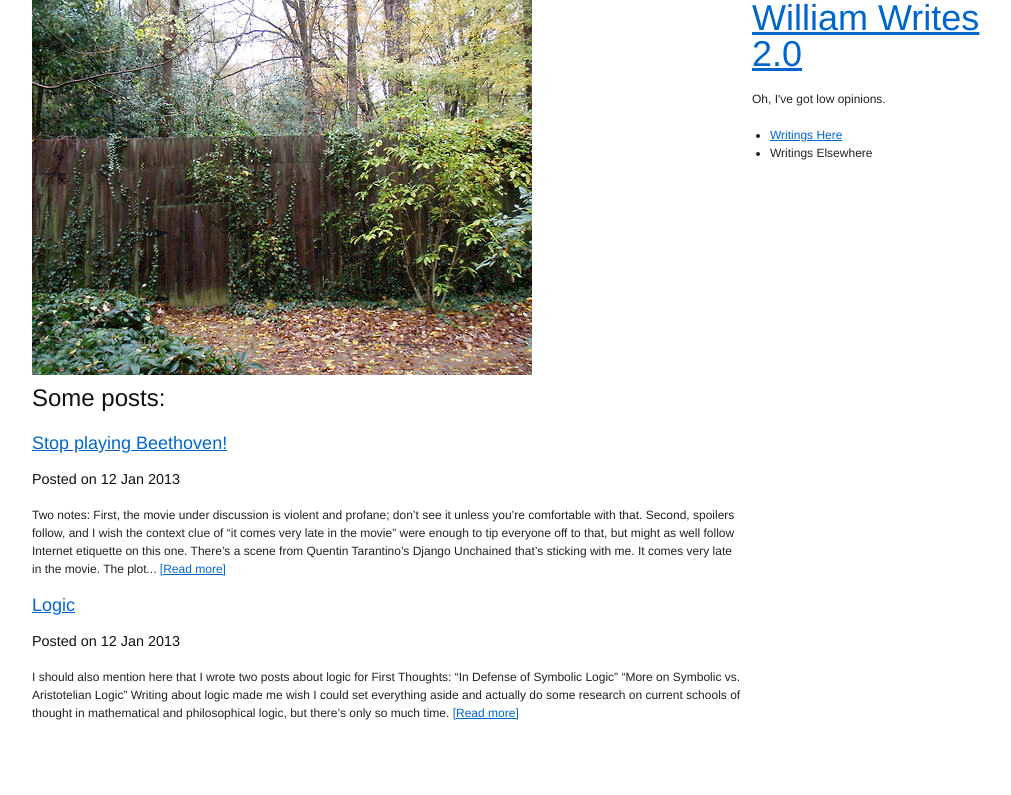
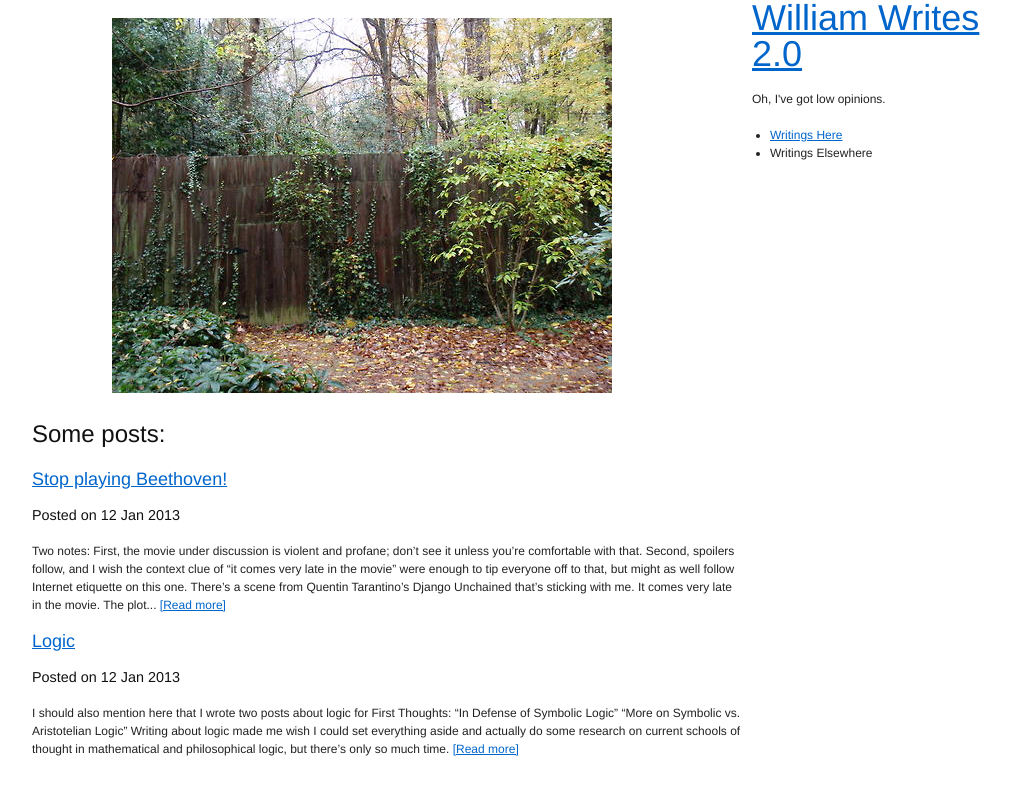
Before and after one commit to williamrandolph/williamrandolph.github.com, a Jekyll site: the page built from index.html, in a window 1280 px wide. Shown: the top 795 px of the page, without its empty margins (133-1144 px from the left). Built offline with Jekyll 4.4.1, drawn with Linux system fonts in a browser that asks for light colours; Markdown is read by kramdown in place of the engine named in the settings.

Commit message:
pushing image to look centered

```diff
--- a/index.html
+++ b/index.html
@@ -3,7 +3,7 @@ layout: default
 title: William Writes 2.0
 description: GitHub Blog
 ---
-<img src="images/fencedoor.jpg" alt="fence in the woods"/>
+<img class="prepend-top append-bottom prepend-2" src="images/fencedoor.jpg" alt="fence in the woods"/>
 
 <h2>Some posts:</h2>
 
```
